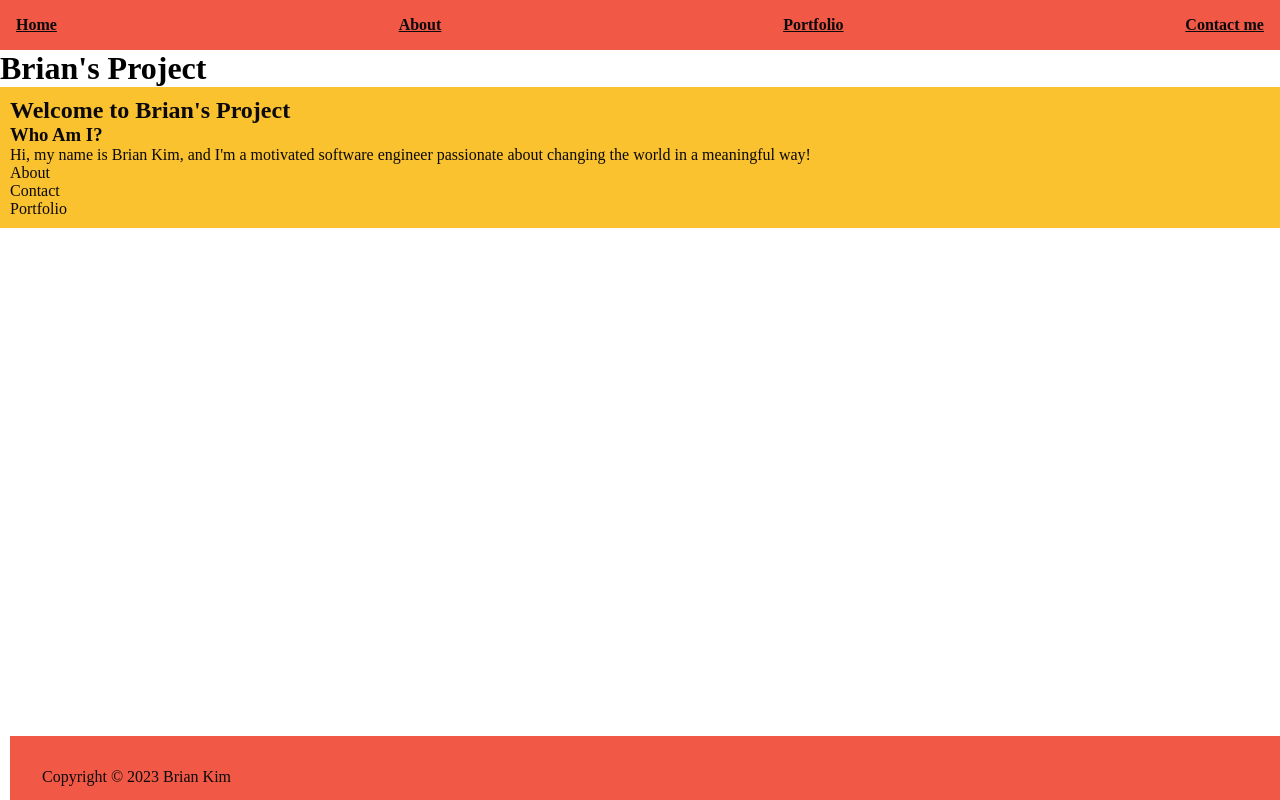
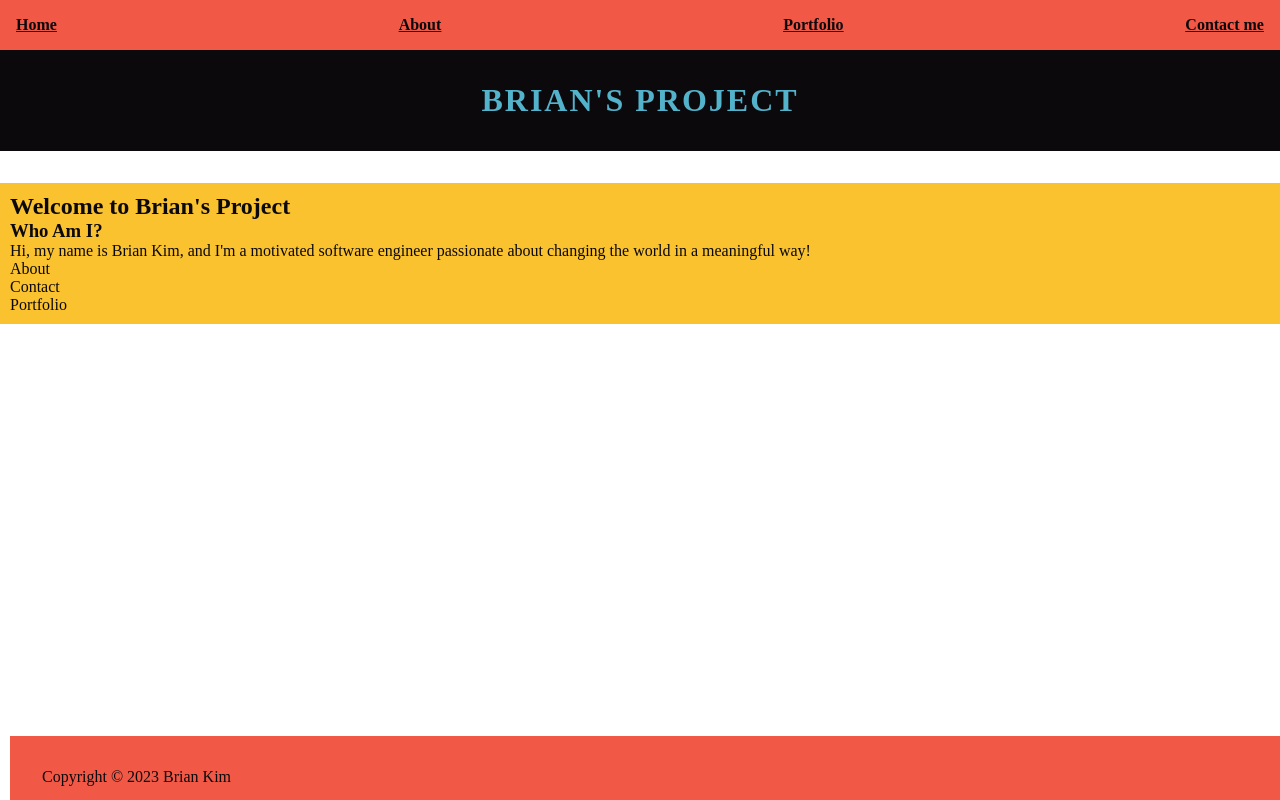
Before and after one commit to bibimbop123/Brian-s-Personal-Project, a React (Vite) app: page / in a window 1280 px wide. Built offline with nearby package versions, Linux system fonts and the light colour scheme; the HTML template or start-up script is replaced by a standard one.

Commit message:
css styling

```diff
--- a/src/App.css
+++ b/src/App.css
@@ -3,6 +3,18 @@
   margin: 0;
   padding: 0;
   box-sizing: border-box;
+}
+#head{
+  background-color: #0C090D;
+  color: #53B3CB;
+  padding: 2rem;
+  width: 100%;
+  text-align: center;
+  font-size: 2rem;
+  font-weight: bolder;
+  text-transform: uppercase;
+  letter-spacing: 2px;
+  margin-bottom: 2rem;
 }
 
 .navbar {
@@ -24,7 +36,7 @@
   padding: 2rem;
   width: 100%;
 }
-.home{
+#home{
   background-color: #F9C22E  ;
   color: #0C090D;
   padding: 10px;
--- a/src/App.jsx
+++ b/src/App.jsx
@@ -10,7 +10,7 @@ function App() {
   return (
     <div className="App">
       <Nav />
-      <h1> Brian's Project </h1>
+      <h1 id="head"> Brian's Project </h1>
       <div id="main-section">
         <Routes>
           <Route path="/" element={<Home />} />
--- a/src/components/Home.jsx
+++ b/src/components/Home.jsx
@@ -6,7 +6,7 @@ import { Footer } from "./Footer";
 export function Home() {
   //make it return a div with the text "Welcome to Brian's Project"
   return (
-    <div class="home">
+    <div id="home">
       <h2>Welcome to Brian's Project</h2>
       <h3>Who Am I?</h3>
       <section>
```
